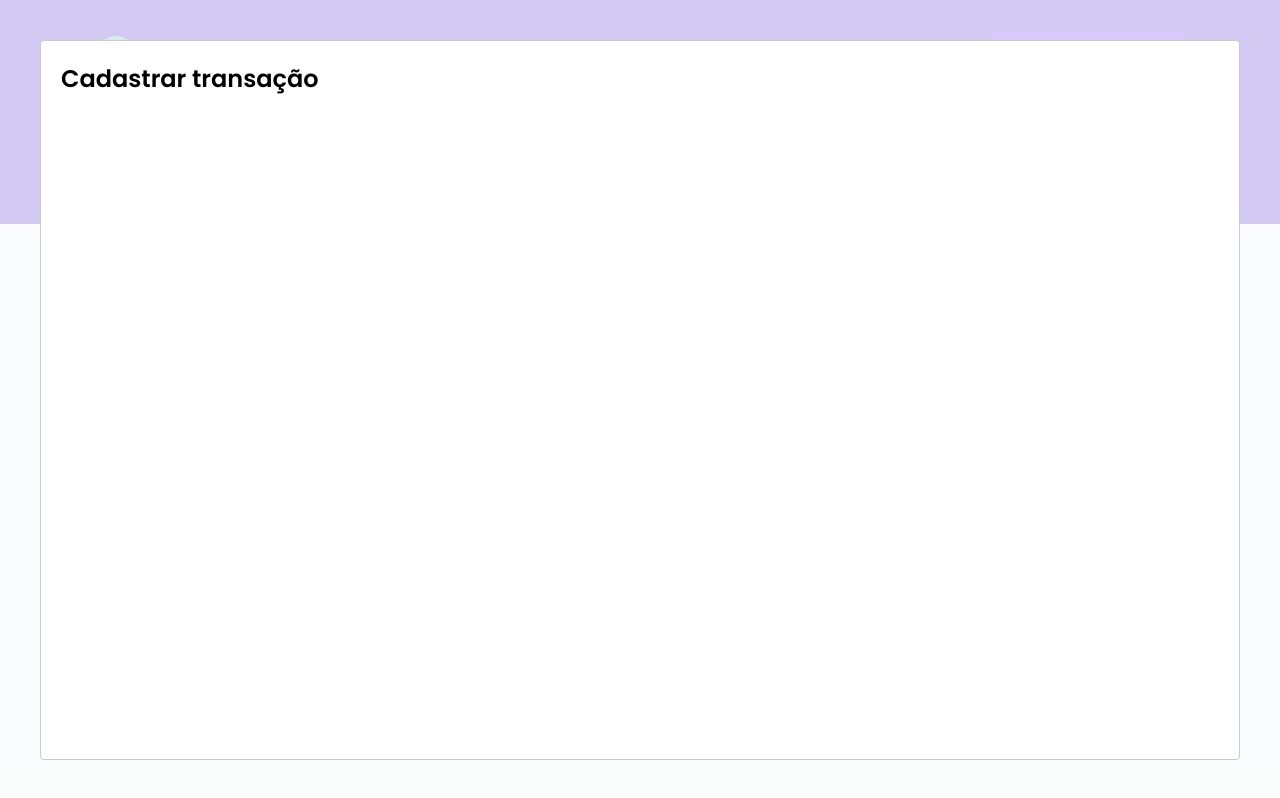
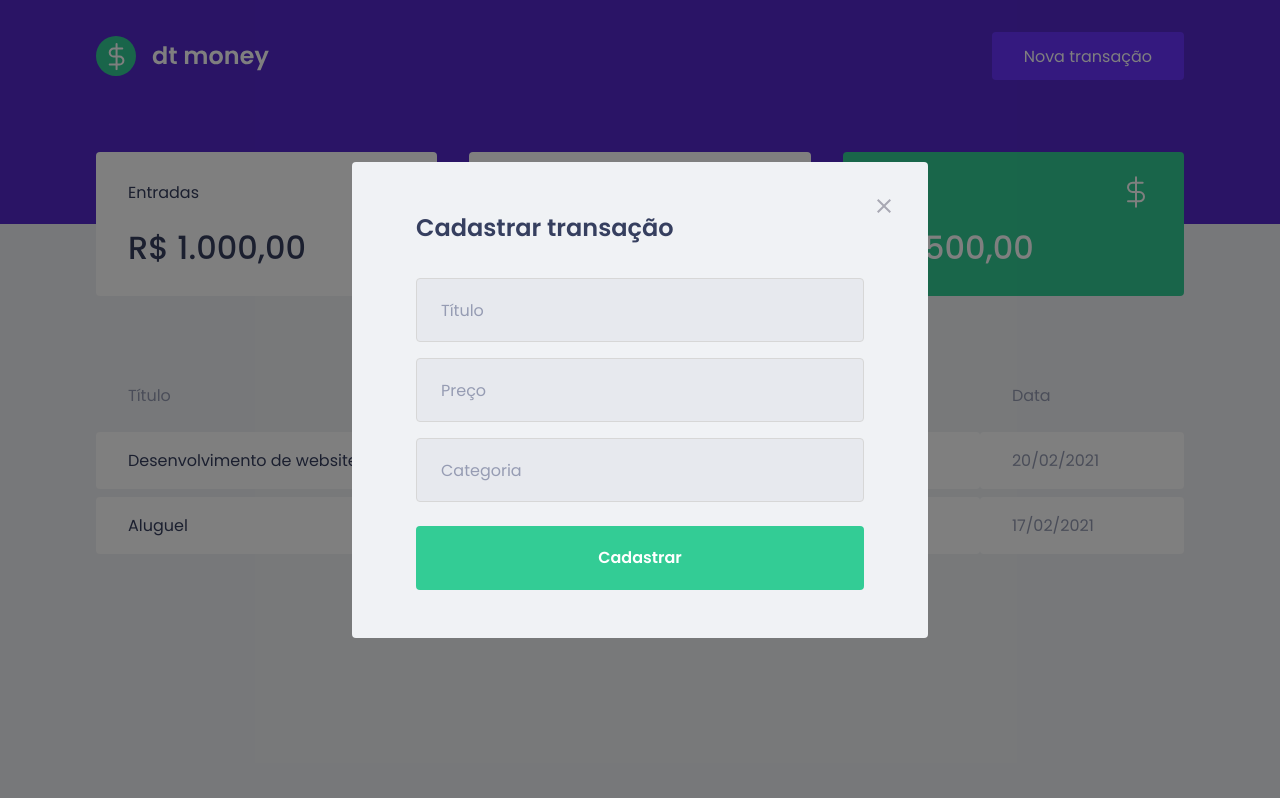
Before and after one commit to romerotg/dtmoney, a React (Create React App) app: page / in a window 1280 px wide. Both pictures are taken after a click on the button "Nova transação". Built offline with nearby package versions, Linux system fonts and the light colour scheme; no server answers; what miragejs would draw is missing.

Commit message:
Creating and styling new transaction modal

```diff
--- a/src/App.tsx
+++ b/src/App.tsx
@@ -2,6 +2,7 @@
 import Modal from 'react-modal';
 import { Dashboard } from "./components/Dashboard";
 import { Header } from "./components/Header";
+import { NewTransactionModal } from './components/NewTransactionModal';
 import { GlobalStyle } from "./styles/global";
 
 Modal.setAppElement('#root');
@@ -16,18 +17,15 @@
   function handleCloseNewTransactionModal() {
     setIsNewTransactionModalOpen(false);
   }
+
   return (
     <>
       <Header onOpenNewTransactionModal={handleOpenNewTransactionModal} />
       <Dashboard />
-
-      <Modal
+      <NewTransactionModal
         isOpen={isNewTransactionModalOpen}
         onRequestClose={handleCloseNewTransactionModal}
-      >
-        <h2>Cadastrar transação</h2>
-      </Modal>
-
+      />
       <GlobalStyle />
     </>
   );
--- /dev/null
+++ b/src/components/NewTransactionModal/index.tsx
@@ -0,0 +1,48 @@
+import Modal from 'react-modal';
+
+import closeImg from '../../assets/close.svg';
+
+import { Container } from './styles';
+
+interface NewTransactionModalProps {
+  isOpen: boolean,
+  onRequestClose: () => void
+}
+
+export function NewTransactionModal({ isOpen, onRequestClose } : NewTransactionModalProps) {
+  return (
+    <Modal
+      isOpen={isOpen}
+      onRequestClose={onRequestClose}
+      overlayClassName='react-modal-overlay'
+      className='react-modal-content'
+    >
+      <button
+        type='button'
+        onClick={onRequestClose}
+        className='react-modal-close'
+      >
+        <img src={closeImg} alt="Fechar modal" />
+      </button>
+
+      <Container>
+        <h2>Cadastrar transação</h2>
+
+        <input
+          placeholder='Título'
+        />
+
+        <input
+          placeholder='Preço'
+        />
+
+        <input
+          type='number'
+          placeholder='Categoria'
+        />
+
+        <button type="submit">Cadastrar</button>
+      </Container>
+    </Modal>
+  );
+}
--- /dev/null
+++ b/src/components/NewTransactionModal/styles.ts
@@ -0,0 +1,60 @@
+import styled from 'styled-components';
+
+export const Container = styled.form`
+  /* display: flex;
+  flex-direction: column;
+  justify-content: center; */
+
+  h2 {
+    color: var(--text-title);
+    border-radius: 0.25rem;
+    font-size: 1.5rem;
+    font-weight: 600;
+    line-height: 2.25rem;
+    margin-bottom: 2rem;
+  }
+
+  input {
+    width: 100%;
+    padding: 0 1.5rem;
+    height: 4rem;
+    border-radius: 0.25rem;
+
+    border: 1px solid #D7D7D7;
+    background: #E7E9EE;
+
+    font-weight: 400;
+    font-size: 1rem;
+    line-height: 1.5rem;
+
+    &::placeholder {
+      color: var(--text-body);
+    }
+
+    & + input {
+      margin-top: 1rem;
+    }
+  }
+
+  button[type="submit"] {
+    width: 100%;
+    padding: 0 1.5rem;
+    height: 4rem;
+    color: #fff;
+    border-radius: 0.25rem;
+
+    border: 0;
+    background: var(--green);
+
+    font-weight: 600;
+    font-size: 1rem;
+    margin-top: 1.5rem;
+    line-height: 1.5rem;
+
+    transition: filter 0.2s;
+
+    &:hover {
+      filter: brightness(0.9);
+    }
+  }
+`;
--- a/src/styles/global.ts
+++ b/src/styles/global.ts
@@ -50,4 +50,41 @@
     opacity: 0.6;
     cursor: not-allowed;
   }
+
+  .react-modal-overlay {
+    background: rgba(0, 0, 0, 0.5);
+
+    position: fixed;
+    top: 0;
+    bottom: 0;
+    left :0;
+    right: 0;
+
+    display: flex;
+    align-items: center;
+    justify-content: center;
+  }
+
+  .react-modal-content {
+    width: 100%;
+    max-width: 576px;
+    background: var(--background);
+    border-radius: 0.25rem;
+    padding: 3rem 4rem;
+    position: relative;
+  }
+
+  .react-modal-close {
+    position: absolute;
+    right: 1.5rem;
+    top: 1.5rem;
+    border: 0;
+    background: transparent;
+
+    transition: filter 0.2s;
+
+    &:hover {
+      filter: brightness(0.8);
+    }
+  }
 `
```
